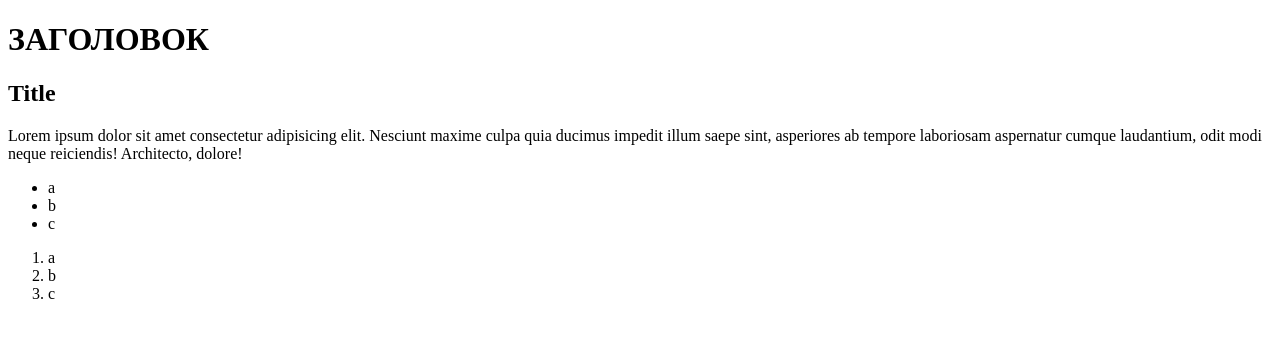
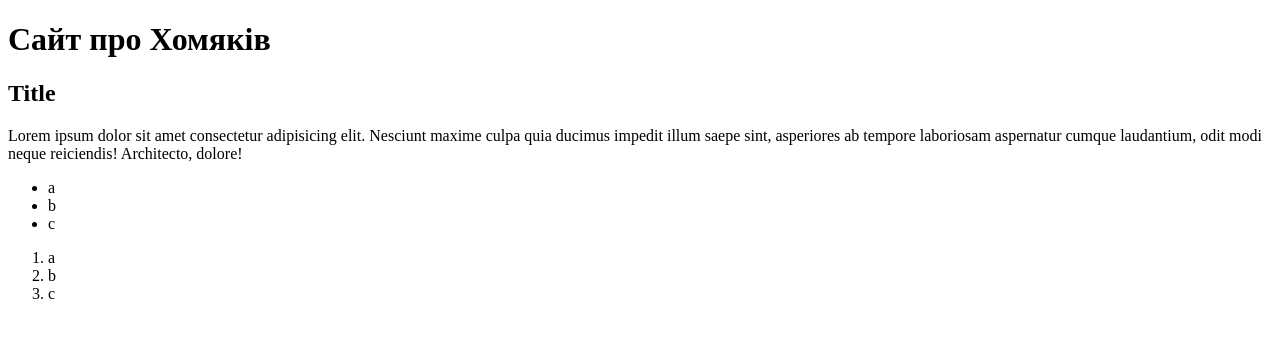
Before and after one commit to AlekseyWork/Aleksander-Repeta-Lesson-1, a plain HTML site: page index.html in a window 1280 px wide. Drawn offline with Linux system fonts and the light colour scheme.

Commit message:
сайт про хомяків

```diff
--- a/index.html
+++ b/index.html
@@ -7,7 +7,7 @@
     <title>Repeta</title>
   </head>
   <body>
-    <h1>ЗАГОЛОВОК</h1>
+    <h1>Сайт про Хомяків</h1>
 
     <h2>Title</h2>
     <p>
```
